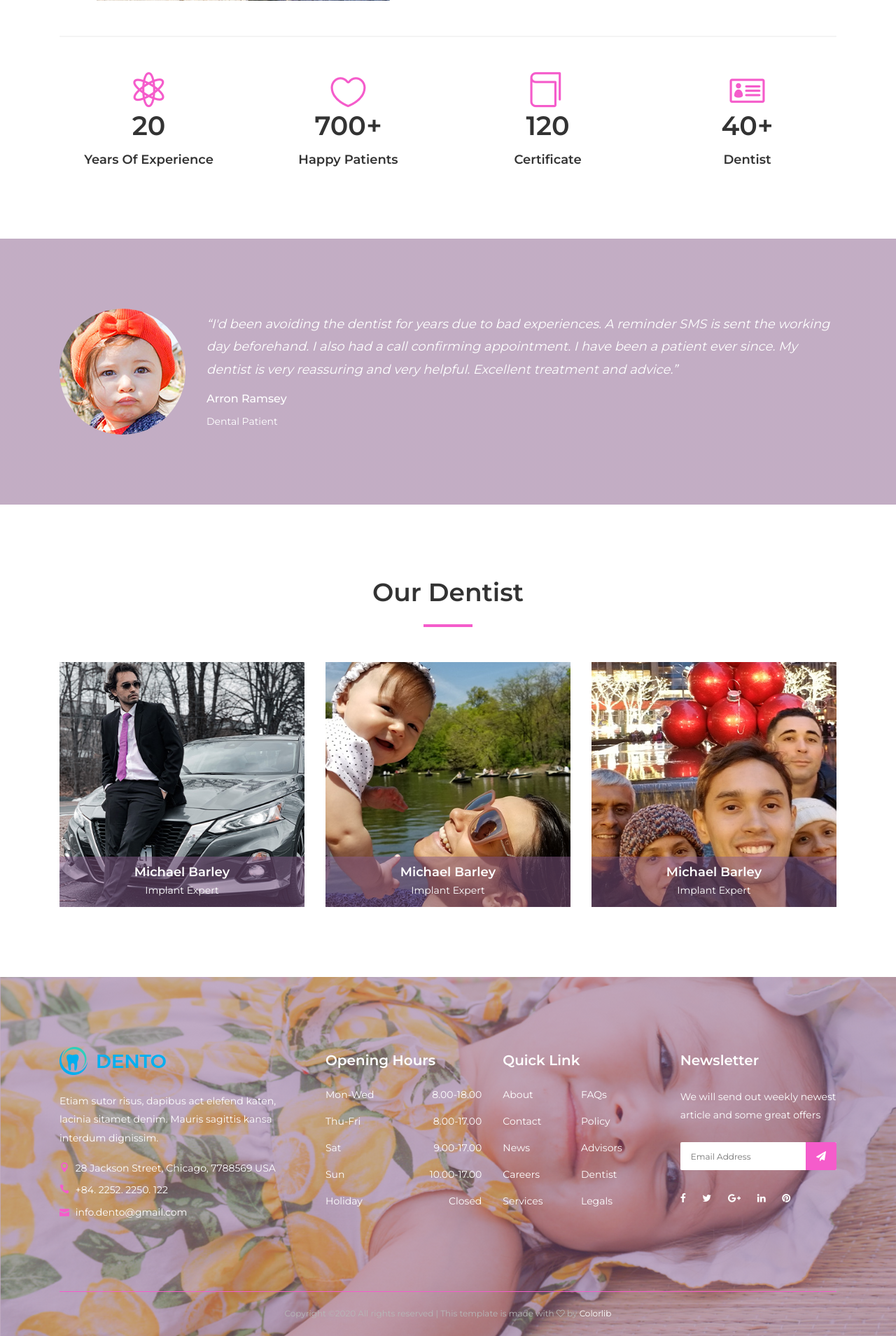
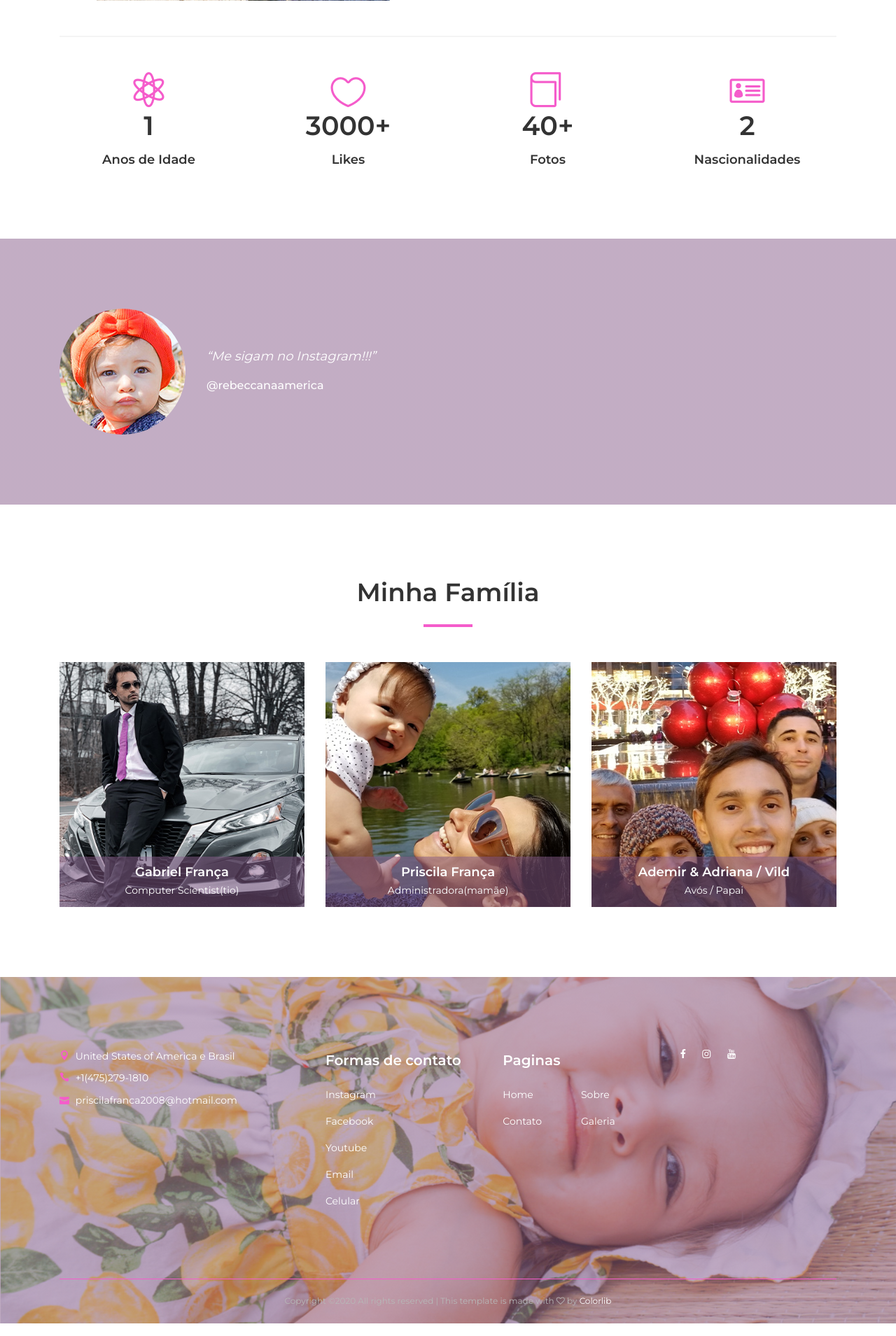
Before and after one commit to Gabiwars/Site-pessoal-Rebecca, a Django app: page /about.html in a window 1280 px wide. Shown: the part 1082-2991 px from the top of the page at 70% size. Run offline with Django 3.2, Linux system fonts and the light colour scheme; some libraries are stand-ins or nearby versions.

Commit message:
Initial Commit

```diff
--- a/static/website/css/style.css
+++ b/static/website/css/style.css
@@ -681,7 +681,7 @@ ul {
         font-size: 14px;
         text-align: center;
         line-height: 40px;
-        color: #ffffff;
+        color: #F55CCB;
         margin: 0 7px; }
         .single-dentist-area .dentist-content .dentist-social-info a:focus, .single-dentist-area .dentist-content .dentist-social-info a:hover {
           background-color: #F55CCB;
--- a/static/website/js/dento.bundle.js
+++ b/static/website/js/dento.bundle.js
@@ -269,7 +269,7 @@ $(function () {
     $.fn.barfiller = function (options) {
 
         var defaults = $.extend({
-            barColor: '#16b597',
+            barColor: '#F55CCB',
             tooltip: true,
             duration: 1000,
             animateOnResize: true,
--- a/website/templates/about.html
+++ b/website/templates/about.html
@@ -10,7 +10,7 @@
     <div class="container h-100">
       <div class="row h-100 align-items-center">
         <div class="col-12">
-          <h2 class="title">About Us</h2>
+          <h2 class="title">Sobre</h2>
         </div>
       </div>
     </div>
@@ -22,7 +22,7 @@
           <nav aria-label="breadcrumb">
             <ol class="breadcrumb">
               <li class="breadcrumb-item"><a href="#"><i class="fa fa-home"></i> Home</a></li>
-              <li class="breadcrumb-item active" aria-current="page">About Us</li>
+              <li class="breadcrumb-item active" aria-current="page">Sobre</li>
             </ol>
           </nav>
         </div>
@@ -46,36 +46,35 @@
           <div class="about-us-content mb-50">
             <!-- Section Heading -->
             <div class="section-heading">
-              <h2>About Us</h2>
+              <h2>Sobre a Rebecca</h2>
               <div class="line"></div>
             </div>
-            <p>Vestibulum condimentum, risus sedones honcus rutrum, salah lacus mollis zurna, nec finibusmi velit advertisis. Proin vitae odin quis magna aliquet laciniae. Etiam auctor, nisi vel. Pellentesque ultrices nisl quam iaculis, nec pulvinar
-              augue.</p>
+            <p>Oi gente! Tudo bem? Então, vou contar um pouquinho sobre mim. Eu nasci nos Estado Unidos da America no ano de 2018, mas também sou Brasileria! Gosto muito de tirar fotos e adoro postar videos no stories do Instagram...</p>
 
             <!-- Single Skills Area -->
             <div class="single-skills-area mt-30">
-              <h6>Experience Dentist</h6>
+              <h6>Fofura</h6>
               <div id="bar1" class="barfiller">
                 <span class="tip"></span>
-                <span class="fill" data-percentage="80"></span>
+                <span class="fill" data-percentage="100"></span>
               </div>
             </div>
 
             <!-- Single Skills Area -->
             <div class="single-skills-area mt-30">
-              <h6>Modern Equipment</h6>
+              <h6>Americana</h6>
               <div id="bar2" class="barfiller">
                 <span class="tip"></span>
-                <span class="fill" data-percentage="65"></span>
+                <span class="fill" data-percentage="50"></span>
               </div>
             </div>
 
             <!-- Single Skills Area -->
             <div class="single-skills-area mt-30">
-              <h6>Friendly Staff</h6>
+              <h6>Brasileira</h6>
               <div id="bar3" class="barfiller">
                 <span class="tip"></span>
-                <span class="fill" data-percentage="85"></span>
+                <span class="fill" data-percentage="50"></span>
               </div>
             </div>
           </div>
@@ -97,8 +96,8 @@
         <div class="col-12 col-sm-6 col-lg-3">
           <div class="single-cta text-center mt-50 mb-100">
             <i class="icon_genius"></i>
-            <h2><span class="counter">20</span></h2>
-            <h5>Years Of Experience</h5>
+            <h2><span class="counter">1</span></h2>
+            <h5>Anos de Idade</h5>
           </div>
         </div>
 
@@ -106,8 +105,8 @@
         <div class="col-12 col-sm-6 col-lg-3">
           <div class="single-cta text-center mt-50 mb-100">
             <i class="icon_heart_alt"></i>
-            <h2><span class="counter">700</span>+</h2>
-            <h5>Happy Patients</h5>
+            <h2><span class="counter">3000</span>+</h2>
+            <h5>Likes</h5>
           </div>
         </div>
 
@@ -115,8 +114,8 @@
         <div class="col-12 col-sm-6 col-lg-3">
           <div class="single-cta text-center mt-50 mb-100">
             <i class="icon_book_alt"></i>
-            <h2><span class="counter">120</span></h2>
-            <h5>Certificate</h5>
+            <h2><span class="counter">40</span>+</h2>
+            <h5>Fotos</h5>
           </div>
         </div>
 
@@ -124,8 +123,8 @@
         <div class="col-12 col-sm-6 col-lg-3">
           <div class="single-cta text-center mt-50 mb-100">
             <i class="icon_id"></i>
-            <h2><span class="counter">40</span>+</h2>
-            <h5>Dentist</h5>
+            <h2><span class="counter">2</span></h2>
+            <h5>Nascionalidades</h5>
           </div>
         </div>
       </div>
@@ -148,10 +147,8 @@
               </div>
               <!-- Content -->
               <div class="testimonial-content">
-                <h5>“I'd been avoiding the dentist for years due to bad experiences. A reminder SMS is sent the working day beforehand. I also had a call confirming appointment. I have been a patient ever since. My dentist is very reassuring and
-                  very helpful. Excellent treatment and advice.”</h5>
-                <h6>Arron Ramsey</h6>
-                <p>Dental Patient</p>
+                <h5>“Me sigam no Instagram!!!”</h5>
+                <h6>@rebeccanaamerica</h6>
               </div>
             </div>
 
@@ -163,10 +160,10 @@
               </div>
               <!-- Content -->
               <div class="testimonial-content">
-                <h5>“I'd been avoiding the dentist for years due to bad experiences. A reminder SMS is sent the working day beforehand. I also had a call confirming appointment. I have been a patient ever since. My dentist is very reassuring and
-                  very helpful. Excellent treatment and advice.”</h5>
-                <h6>Arron Ramsey</h6>
-                <p>Dental Patient</p>
+                <h5>“Oi pessoal! Sou Gabriel Franca, tio da Rebecca e gostaria de dizer a quer se voces gostaram
+                  desse website, entrem em contado com atraves do meu Instagram ou aqui na pagina de contado do site”</h5>
+                <h6>@gabrieljfranca</h6>
+                <p>Gabriel França</p>
               </div>
             </div>
 
@@ -186,7 +183,7 @@
         <!-- Section Heading -->
         <div class="col-12">
           <div class="section-heading text-center">
-            <h2>Our Dentist</h2>
+            <h2>Minha Família</h2>
             <div class="line"></div>
           </div>
         </div>
@@ -201,14 +198,14 @@
             <div class="dentist-content">
               <!-- Social Info -->
               <div class="dentist-social-info">
-                <a href="#"><i class="fa fa-facebook"></i></a>
-                <a href="#"><i class="fa fa-twitter"></i></a>
-                <a href="#"><i class="fa fa-google-plus"></i></a>
+                <a href="https://www.facebook.com/gabriel.franca.3914"><i class="fa fa-facebook"></i></a>
+                <a href="https://www.instagram.com/gabrieljfranca/"><i class="fa fa-instagram"></i></a>
+                <a href="https://www.youtube.com/channel/UCzSPFNP9KgZ7g92qKZBl7bA"><i class="fa fa-youtube"></i></a>
               </div>
               <!-- Dentist Info -->
               <div class="dentist-info bg-gradient-overlay">
-                <h5>Michael Barley</h5>
-                <p>Implant Expert</p>
+                <h5>Gabriel França</h5>
+                <p>Computer Scientist(tio)</p>
               </div>
             </div>
           </div>
@@ -222,14 +219,14 @@
             <div class="dentist-content">
               <!-- Social Info -->
               <div class="dentist-social-info">
-                <a href="#"><i class="fa fa-facebook"></i></a>
-                <a href="#"><i class="fa fa-twitter"></i></a>
-                <a href="#"><i class="fa fa-google-plus"></i></a>
+                <a href="https://www.facebook.com/priscilanajara.franca"><i class="fa fa-facebook"></i></a>
+                <a href="https://www.instagram.com/rebeccanaamerica/"><i class="fa fa-instagram"></i></a>
+                <a href="https://www.youtube.com/channel/UCzSPFNP9KgZ7g92qKZBl7bA"><i class="fa fa-youtube"></i></a>
               </div>
               <!-- Dentist Info -->
               <div class="dentist-info bg-gradient-overlay">
-                <h5>Michael Barley</h5>
-                <p>Implant Expert</p>
+                <h5>Priscila França</h5>
+                <p>Administradora(mamãe)</p>
               </div>
             </div>
           </div>
@@ -243,14 +240,14 @@
             <div class="dentist-content">
               <!-- Social Info -->
               <div class="dentist-social-info">
-                <a href="#"><i class="fa fa-facebook"></i></a>
-                <a href="#"><i class="fa fa-twitter"></i></a>
-                <a href="#"><i class="fa fa-google-plus"></i></a>
+                <a href="https://www.facebook.com/ademir.adriana.3"><i class="fa fa-facebook"></i></a>
+                <a href="https://www.instagram.com/franca866/"><i class="fa fa-instagram"></i></a>
+                <a href="https://www.youtube.com/channel/UCzSPFNP9KgZ7g92qKZBl7bA"><i class="fa fa-youtube"></i></a>
               </div>
               <!-- Dentist Info -->
               <div class="dentist-info bg-gradient-overlay">
-                <h5>Michael Barley</h5>
-                <p>Implant Expert</p>
+                <h5>Ademir & Adriana / Vild</h5>
+                <p>Avós / Papai</p>
               </div>
             </div>
           </div>
--- a/website/templates/base.html
+++ b/website/templates/base.html
@@ -45,11 +45,11 @@
           <!-- Top Header Social Info -->
           <div class="col-6 col-md-3 col-lg-4">
             <div class="top-header-social-info text-right">
-              <a href="#" data-toggle="tooltip" data-placement="bottom" title="Facebook"><i class="fa fa-facebook"></i></a>
-              <a href="#" data-toggle="tooltip" data-placement="bottom" title="Twitter"><i class="fa fa-twitter"></i></a>
-              <a href="#" data-toggle="tooltip" data-placement="bottom" title="Google Plus"><i class="fa fa-google-plus"></i></a>
-              <a href="#" data-toggle="tooltip" data-placement="bottom" title="Linkedin"><i class="fa fa-linkedin"></i></a>
-              <a href="#" data-toggle="tooltip" data-placement="bottom" title="Pinterest"><i class="fa fa-pinterest"></i></a>
+              <a href="https://www.facebook.com/priscilanajara.franca" data-toggle="tooltip" data-placement="bottom" title="Facebook"><i class="fa fa-facebook"></i></a>
+              <a href="https://www.instagram.com/rebeccanaamerica/" data-toggle="tooltip" data-placement="bottom" title="Instagram"><i class="fa fa-instagram"></i></a>
+              <a href="https://www.youtube.com/channel/UCzSPFNP9KgZ7g92qKZBl7bA" data-toggle="tooltip" data-placement="bottom" title="YouTube"><i class="fa fa-youtube"></i></a>
+              <!--<a href="#" data-toggle="tooltip" data-placement="bottom" title="Linkedin"><i class="fa fa-linkedin"></i></a>
+              <a href="#" data-toggle="tooltip" data-placement="bottom" title="Pinterest"><i class="fa fa-pinterest"></i></a>-->
             </div>
           </div>
         </div>
@@ -65,7 +65,7 @@
           <nav class="classy-navbar justify-content-between" id="dentoNav">
 
             <!-- Logo -->
-            <a class="nav-brand" href="index.html"><img src="{% static 'website/img/core-img/logo.png' %}" alt=""></a>
+
 
             <!-- Navbar Toggler -->
             <div class="classy-navbar-toggler">
@@ -84,17 +84,16 @@
               <div class="classynav">
                 <ul id="nav">
                   <li><a href="{% url 'home' %}">Home</a></li>
-                  <li><a href="{% url 'about' %}">About</a></li>
+                  <li><a href="{% url 'about' %}">Sobre</a></li>
                   <li><a href="{% url 'gallery' %}">Galeria</a></li>
-                  <li><a href="{% url 'home'%}">Pricing</a></li>
-                  <li><a href="./contact.html">Contact</a></li>
+                  <li><a href="./contact.html">Contato</a></li>
                 </ul>
               </div>
               <!-- Nav End -->
             </div>
 
             <!-- Booking Now Button -->
-            <a href="#" class="btn dento-btn booking-btn">Booking Now</a>
+            <a href="{% url 'contact' %}" class="btn dento-btn booking-btn">Entre em Contato</a>
           </nav>
         </div>
       </div>
@@ -117,12 +116,11 @@
         <!-- Single Footer Widget -->
         <div class="col-12 col-sm-6 col-lg-4">
           <div class="single-footer-widget">
-            <a href="./index.html" class="d-block mb-4"><img src="{% static 'website/img/core-img/logo.png' %}" alt=""></a>
-            <p>Etiam sutor risus, dapibus act elefend katen, lacinia sitamet denim. Mauris sagittis kansa interdum dignissim.</p>
+            <!--<p>Etiam sutor risus, dapibus act elefend katen, lacinia sitamet denim. Mauris sagittis kansa interdum dignissim.</p>-->
             <div class="footer-contact">
-              <p><i class="icon_pin"></i> 28 Jackson Street, Chicago, 7788569 USA</p>
-              <p><i class="icon_phone"></i> +84. 2252. 2250. 122</p>
-              <p><i class="icon_mail"></i> info.dento@gmail.com</p>
+              <p><i class="icon_pin"></i> United States of America e Brasil</p>
+              <p><i class="icon_phone"></i> +1(475)279-1810</p>
+              <p><i class="icon_mail"></i> priscilafranca2008@hotmail.com</p>
             </div>
           </div>
         </div>
@@ -131,15 +129,15 @@
         <div class="col-12 col-sm-6 col-lg">
           <div class="single-footer-widget">
             <!-- Widget Title -->
-            <h5 class="widget-title">Opening Hours</h5>
+            <h5 class="widget-title">Formas de contato</h5>
 
             <!-- Opening Hours -->
             <ul class="opening-hours">
-              <li><span>Mon-Wed</span> <span>8.00-18.00</span></li>
-              <li><span>Thu-Fri</span> <span>8.00-17.00</span></li>
-              <li><span>Sat</span> <span>9.00-17.00</span></li>
-              <li><span>Sun</span> <span>10.00-17.00</span></li>
-              <li><span>Holiday</span> <span>Closed</span></li>
+              <li><span>Instagram</span> </li>
+              <li><span>Facebook</span> </li>
+              <li><span>Youtube</span> </li>
+              <li><span>Email</span> </li>
+              <li><span>Celular</span> </li>
             </ul>
           </div>
         </div>
@@ -148,21 +146,15 @@
         <div class="col-12 col-sm-6 col-lg">
           <div class="single-footer-widget">
             <!-- Widget Title -->
-            <h5 class="widget-title">Quick Link</h5>
+            <h5 class="widget-title">Paginas</h5>
 
             <!-- Quick Links Nav -->
             <nav>
               <ul class="quick-links">
-                <li><a href="#">About</a></li>
-                <li><a href="#">FAQs</a></li>
-                <li><a href="#">Contact</a></li>
-                <li><a href="#">Policy</a></li>
-                <li><a href="#">News</a></li>
-                <li><a href="#">Advisors</a></li>
-                <li><a href="#">Careers</a></li>
-                <li><a href="#">Dentist</a></li>
-                <li><a href="#">Services</a></li>
-                <li><a href="#">Legals</a></li>
+                <li><a href="{% url 'home' %}">Home</a></li>
+                <li><a href="{% url 'about' %}">Sobre</a></li>
+                <li><a href="{% url 'contact' %}">Contato</a></li>
+                <li><a href="{% url 'gallery' %}">Galeria</a></li>
               </ul>
             </nav>
           </div>
@@ -172,24 +164,22 @@
         <div class="col-12 col-sm-6 col-lg">
           <div class="single-footer-widget">
             <!-- Widget Title -->
-            <h5 class="widget-title">Newsletter</h5>
 
-            <p>We will send out weekly newest article and some great offers</p>
             <!-- Newsletter Form -->
-            <div class="footer-newsletter-form">
+            <!--<div class="footer-newsletter-form">
               <form action="#" method="post">
                 <input type="email" name="nl-email" value="" placeholder="Email Address">
                 <button type="submit"><i class="fa fa-paper-plane" aria-hidden="true"></i></button>
               </form>
-            </div>
+            </div>-->
 
             <!-- Social Info -->
             <div class="footer-social-info">
-              <a href="#" data-toggle="tooltip" data-placement="top" title="Facebook"><i class="fa fa-facebook"></i></a>
-              <a href="#" data-toggle="tooltip" data-placement="top" title="Twitter"><i class="fa fa-twitter"></i></a>
-              <a href="#" data-toggle="tooltip" data-placement="top" title="Google Plus"><i class="fa fa-google-plus"></i></a>
-              <a href="#" data-toggle="tooltip" data-placement="top" title="Linkedin"><i class="fa fa-linkedin"></i></a>
-              <a href="#" data-toggle="tooltip" data-placement="top" title="Pinterest"><i class="fa fa-pinterest"></i></a>
+              <a href="https://www.facebook.com/priscilanajara.franca" data-toggle="tooltip" data-placement="top" title="Facebook"><i class="fa fa-facebook"></i></a>
+              <a href="https://www.instagram.com/rebeccanaamerica/" data-toggle="tooltip" data-placement="top" title="Instagram"><i class="fa fa-instagram"></i></a>
+              <a href="https://www.youtube.com/channel/UCzSPFNP9KgZ7g92qKZBl7bA" data-toggle="tooltip" data-placement="top" title="YouTube"><i class="fa fa-youtube"></i></a>
+              <!--<a href="#" data-toggle="tooltip" data-placement="top" title="Linkedin"><i class="fa fa-linkedin"></i></a>
+              <a href="#" data-toggle="tooltip" data-placement="top" title="Pinterest"><i class="fa fa-pinterest"></i></a>-->
             </div>
           </div>
         </div>
--- a/website/templates/gallery.html
+++ b/website/templates/gallery.html
@@ -10,7 +10,7 @@
     <div class="container h-100">
       <div class="row h-100 align-items-center">
         <div class="col-12">
-          <h2 class="title">Contact</h2>
+          <h2 class="title">Galeria</h2>
         </div>
       </div>
     </div>
@@ -22,7 +22,7 @@
           <nav aria-label="breadcrumb">
             <ol class="breadcrumb">
               <li class="breadcrumb-item"><a href="#"><i class="fa fa-home"></i> Home</a></li>
-              <li class="breadcrumb-item active" aria-current="page">Contact</li>
+              <li class="breadcrumb-item active" aria-current="page">Galeria</li>
             </ol>
           </nav>
         </div>
```
Also changed, not shown: website/templates/contact.html (+13 -16 lines), website/templates/home.html (+110 -113 lines), static/website/img/bg-img/Rebeccaparceria1.jpg (added), static/website/img/bg-img/Rebeccaparceria2.jpg (added), static/website/img/bg-img/Rebeccaparceria3.jpg (added), static/website/img/core-img/Rebeccalogo.png (added).
